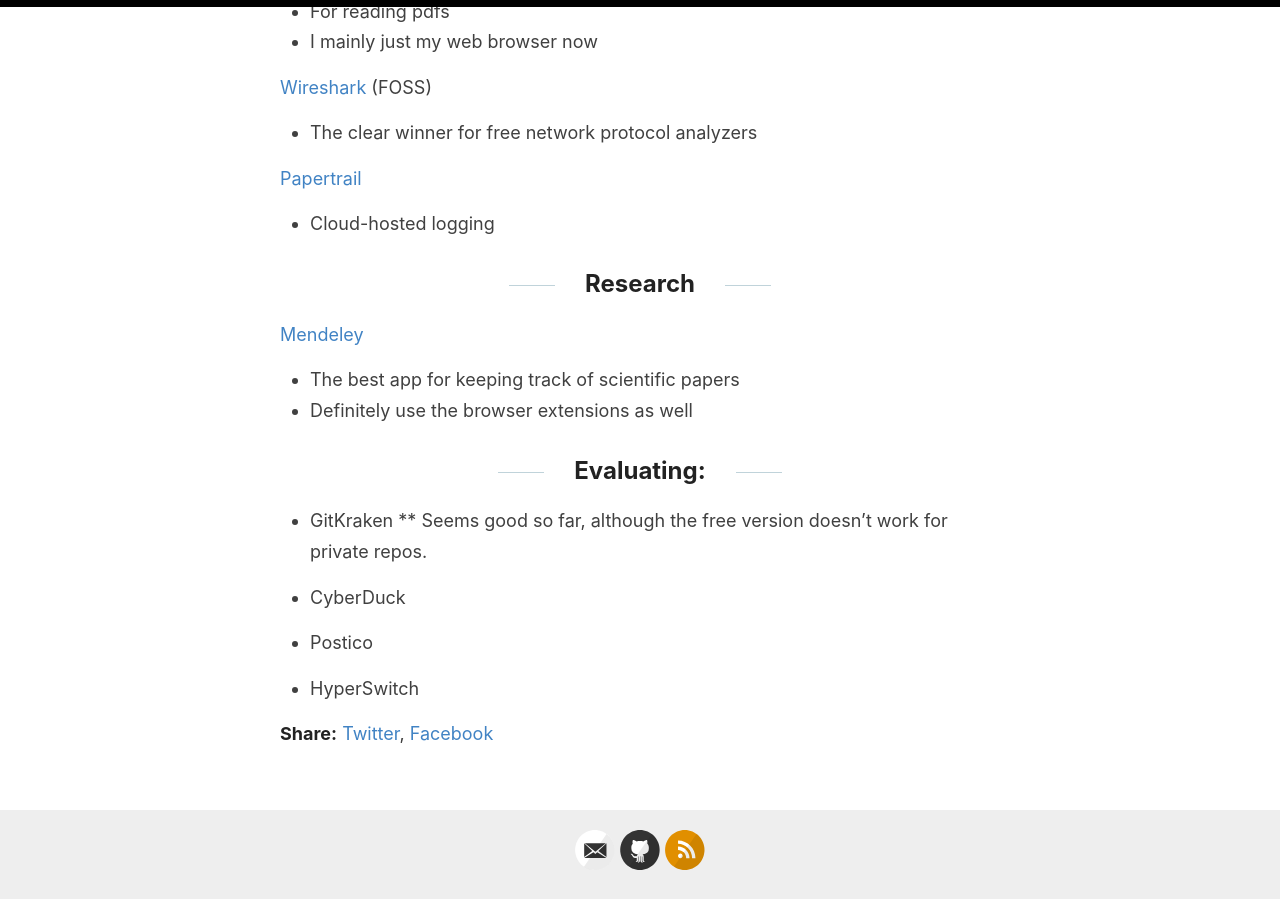
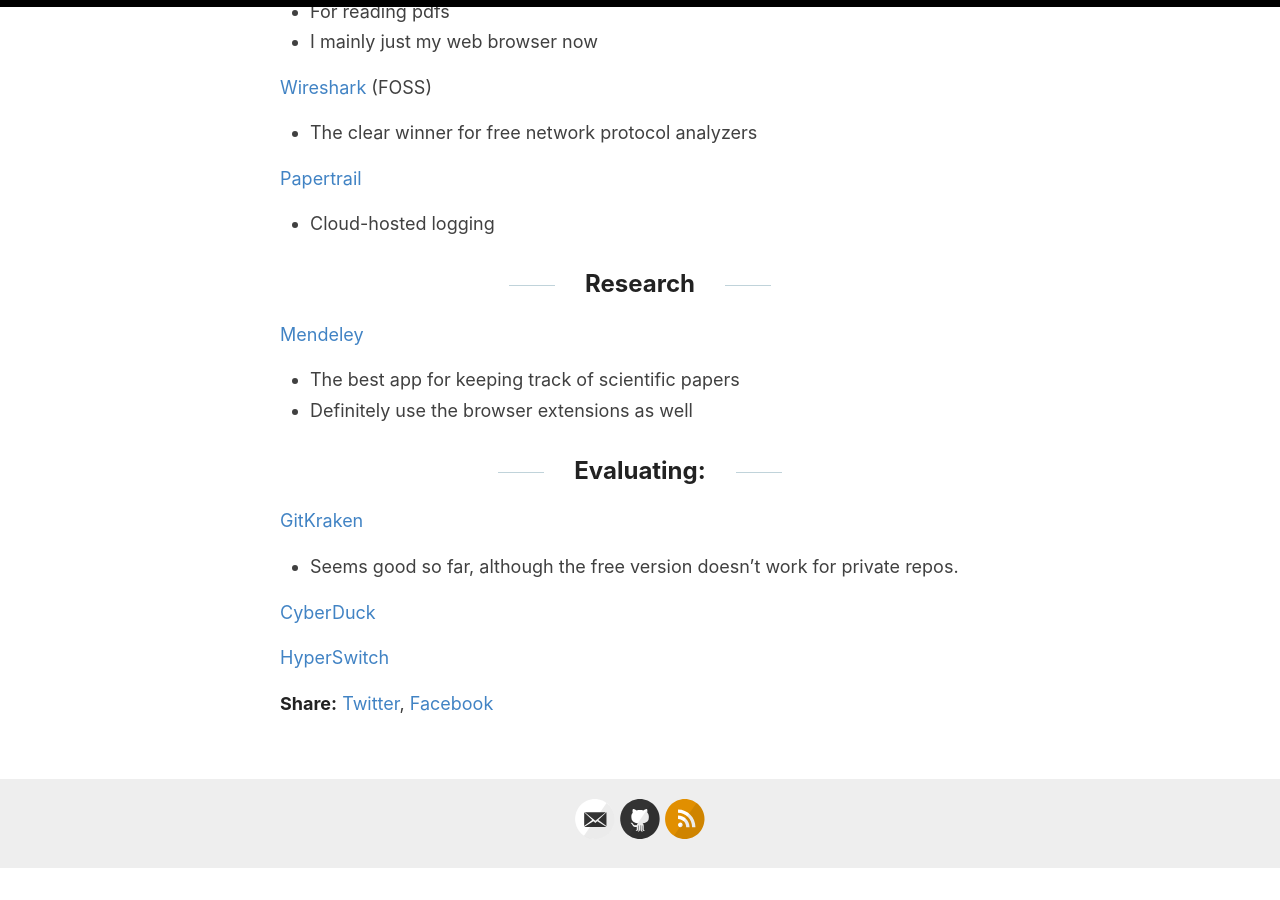
Before and after one commit to jss367/blog, a Jekyll site: the page built from _posts/2018-10-10-Software-I-Use.md, in a window 1280 px wide and 900 px high, scrolled down 9704 px. Built offline with Jekyll 4.4.1, drawn with Linux system fonts in a browser that asks for light colours; after the commit the page ends 10573 px from its top, so only the background shows below that.

Commit message:
Update 2018-10-10-Software-I-Use.md

```diff
--- a/_posts/2018-10-10-Software-I-Use.md
+++ b/_posts/2018-10-10-Software-I-Use.md
@@ -309,11 +309,9 @@ Still haven't found the perfect one. The two I've used most recently are:
 
 ## Evaluating:
 
-* GitKraken
-** Seems good so far, although the free version doesn't work for private repos.
+[GitKraken](https://www.gitkraken.com/)
+* Seems good so far, although the free version doesn't work for private repos.
 
-* CyberDuck
+[CyberDuck](https://cyberduck.io/)
 
-* Postico
-
-* HyperSwitch
+[HyperSwitch](https://bahoom.com/hyperswitch)
```
